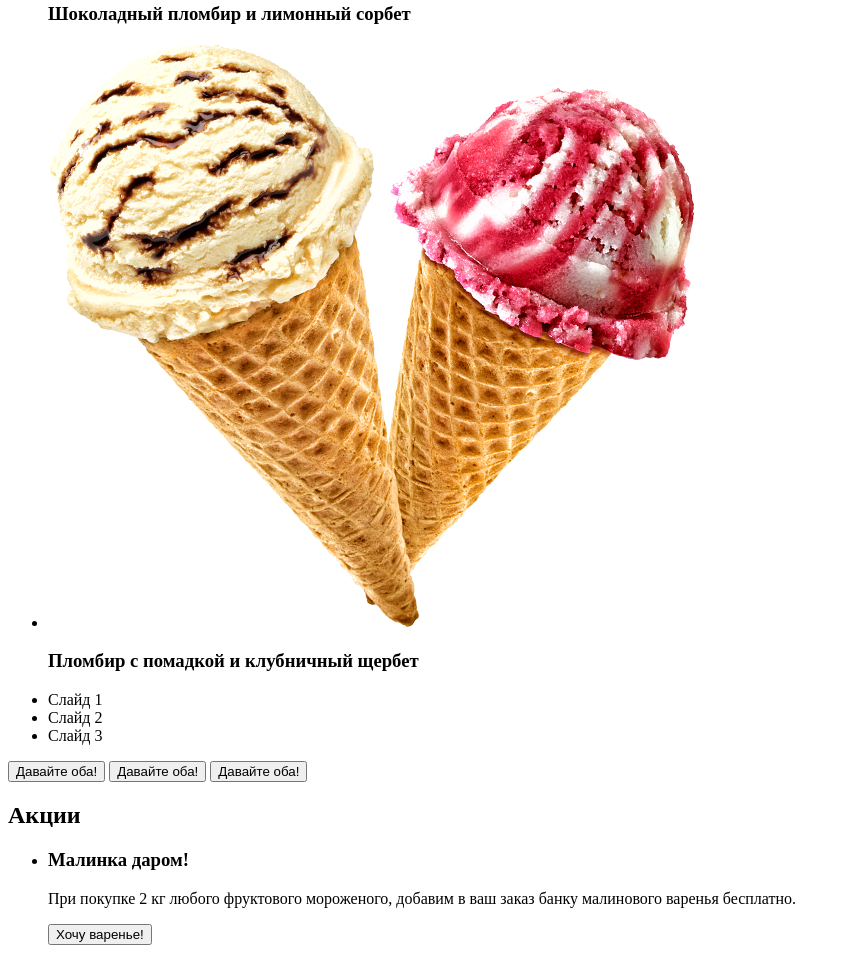
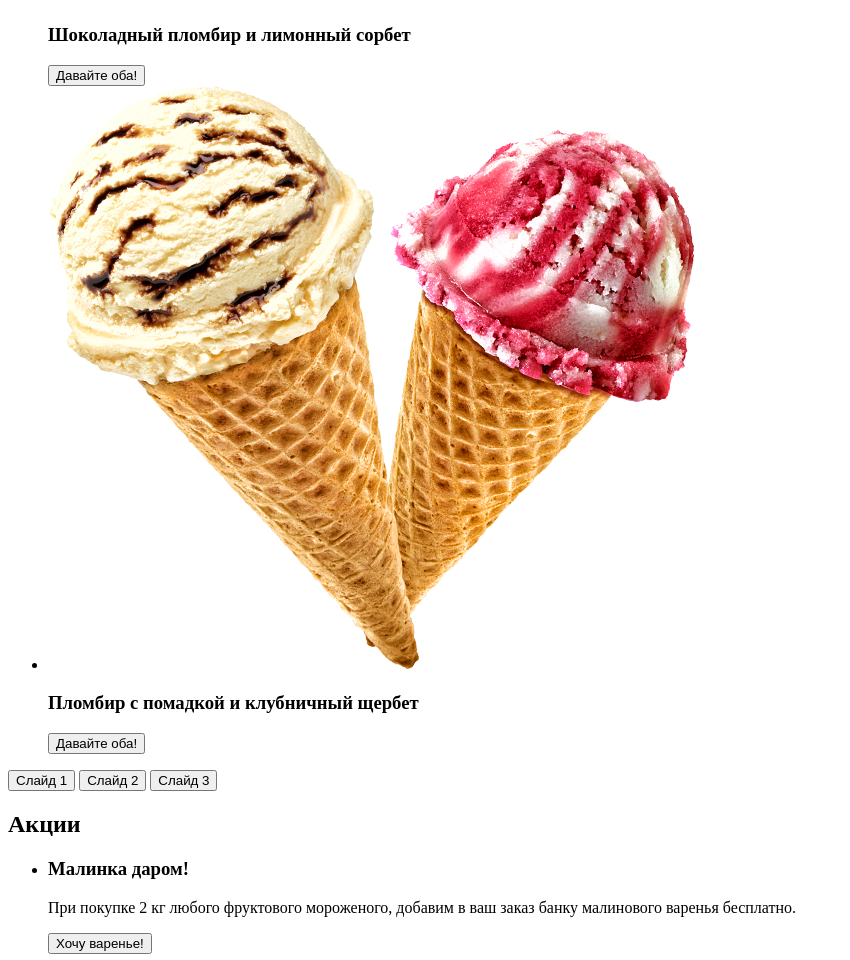
Before and after one commit to htmlacademy-htmlcss/1099439-gllacy-30, a plain HTML site: page index.html in a window 1280 px wide. Shown: the part 1678-2638 px from the top of the page, without its empty margins (0-850 px from the left). Drawn offline with Linux system fonts and the light colour scheme.

Commit message:
Перенесены кнопки в слайды

```diff
--- a/index.html
+++ b/index.html
@@ -38,37 +38,36 @@
   <h1>Gllacy shop</h1>
   <section>
     <h2>Промо</h2>
-    <div>
-      <ul>
-        <li>
+    <div class="slider">
+      <ul class="slides">
+        <li class="slide">
           <img alt="Два рожка с мороженым карамельного цвета с вкраплениями шоколада и бело-красного цвета"
                height="582" src="img/items/promo_1.png"
                width="639">
           <h3>Крем-брюле и&nbsp;пломбир с&nbsp;малиновым джемом</h3>
+          <button type="button">Давайте оба!</button>
         </li>
-        <li>
+        <li class="slide">
           <img alt="Два рожка с мороженым шоколадного цвета с кусочками шоколада и лимонного цвета с кусочками клубничного мармелада"
                height="582" src="img/items/promo_2.png"
                width="644">
           <h3>Шоколадный пломбир и&nbsp;лимонный сорбет</h3>
+          <button type="button">Давайте оба!</button>
         </li>
-        <li>
+        <li class="slide">
           <img alt="Два рожка с мороженным белого цвета с шоколадной подливкой и ярко клубничного цвета"
                height="584" src="img/items/promo_3.png"
                width="647">
           <h3>Пломбир с&nbsp;помадкой и&nbsp;клубничный щербет</h3>
+          <button type="button">Давайте оба!</button>
         </li>
       </ul>
     </div>
-      <ul>
-        <!--onclick="slideshow.pos(0)"-->
-        <li>Слайд 1</li>
-        <li>Слайд 2</li>
-        <li>Слайд 3</li>
-      </ul>
-    <button type="button" value="promo_1">Давайте оба!</button>
-    <button type="button" value="promo_2">Давайте оба!</button>
-    <button type="button" value="promo_3">Давайте оба!</button>
+    <div class="controls">
+      <button type="button">Слайд 1</button>
+      <button type="button">Слайд 2</button>
+      <button type="button">Слайд 3</button>
+    </div>
   </section>
 
   <section>
```
